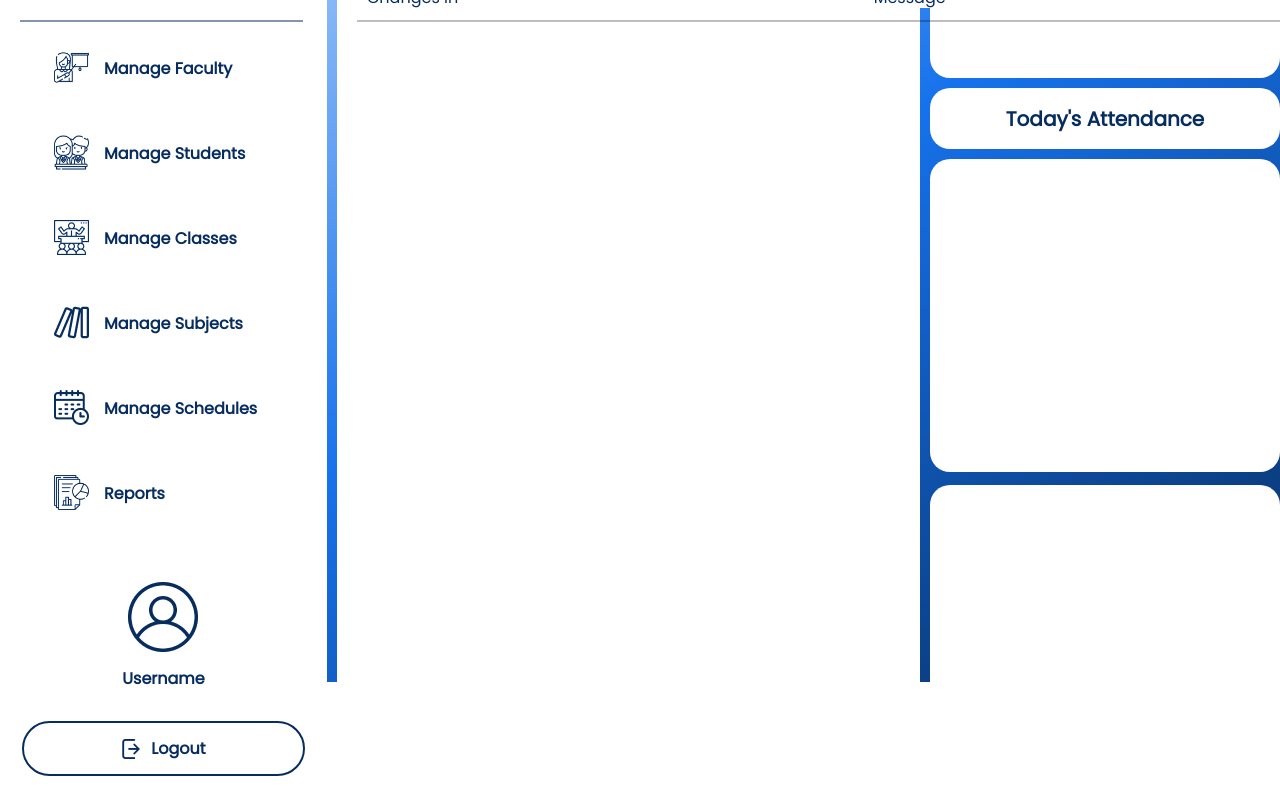
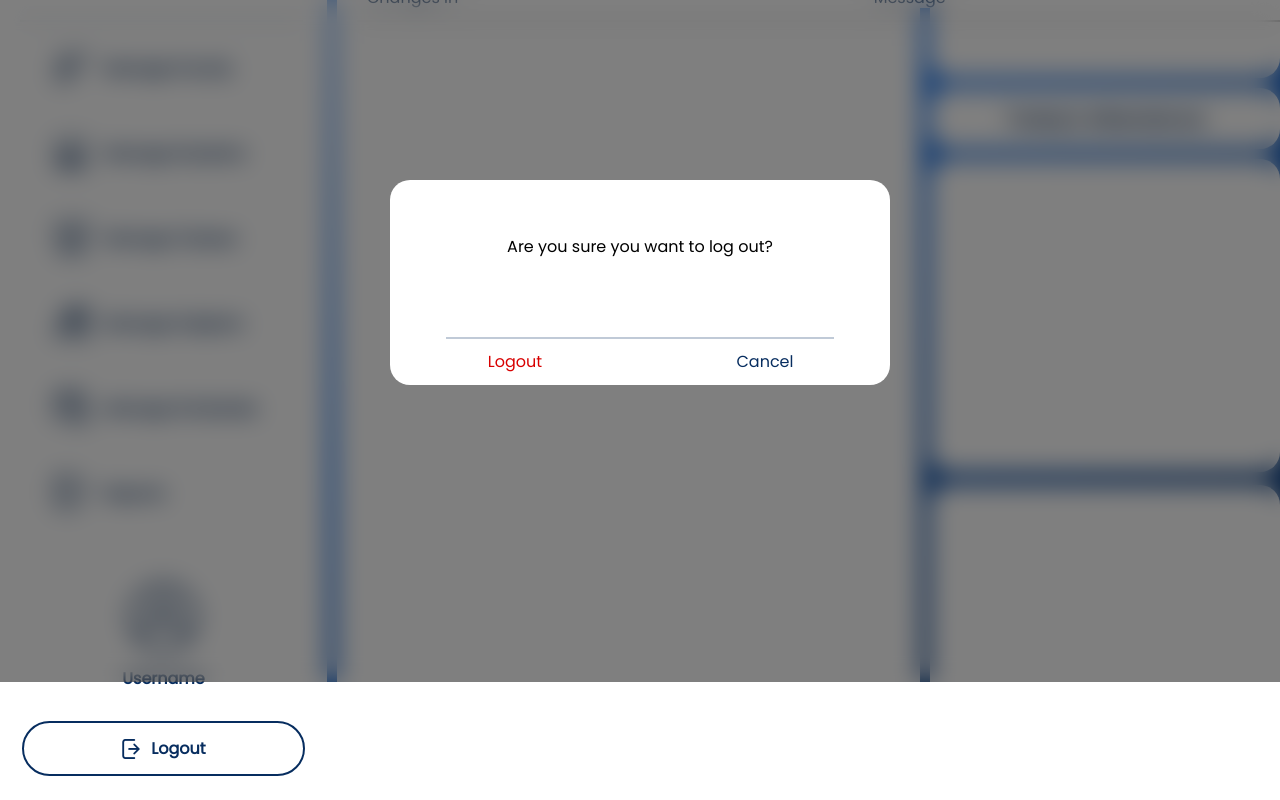
Before and after one commit to CMH7/PresentPo-Admin, a React (Vite) app: page /admindashboard in a window 1280 px wide. Both pictures are taken after a click on the button "Logout". Shown: the part 118-918 px from the top of the page. Built offline with nearby package versions, Linux system fonts and the light colour scheme.

Commit message:
logout function and confirmation modal

```diff
--- a/src/pages/AdminDashboard.tsx
+++ b/src/pages/AdminDashboard.tsx
@@ -7,14 +7,56 @@ import subjects from '../assets/subjects.png';
 import schedules from '../assets/schedules.png';
 import reports from '../assets/report-dark.png';
 import account1 from '../assets/account 1.png';
+import logoutwhite from '../assets/logoutwhite.png';
 import logout1 from '../assets/logout 1.png';
-import React from 'react';
+import { useNavigate } from "react-router";
+import { useState } from "react";
 
 /*stated na page na yung 'Admin Dashboard'
 after this, go to index.tsx to import the page*/
 export default function AdminDashboard() {
+  const [showModal, setShowModal] = useState(false)
+
+  const navigate = useNavigate()
+
+  const logout = async () => {
+    localStorage.clear()
+    navigate('/', { replace: true })
+  }
+
   return(
     <Wrapper>
+      {/* confirmation modal  */}
+      {
+        showModal ?
+          <div className="absolute w-screen h-screen z-50 bg-black/50 backdrop-blur-md flex justify-center items-center poppins text-[16px]">
+            <div className="w-[500px] h-[205px] bg-white rounded-[20px] flex flex-col items-center pt-[55px] relative">
+              {/* message  */}
+              <div className="w-[388px] overflow-hidden text-clip text-center">
+                Are you sure you want to log out?
+              </div>
+
+              {/* divider  */}
+              <div className="absolute bottom-[46px] w-[388px] h-0.5 border-t-0 bg-[#072D5F] opacity-25" />
+
+              {/* buttons  */}
+              <div className="w-full flex justify-evenly absolute bottom-[11px]">
+                {/* proceed button  */}
+                <div onClick={logout} className="text-[#D80000] h-full w-2/4 cursor-pointer flex justify-center items-center hover:font-bold">
+                  Logout
+                </div>
+
+                {/* cancel button  */}
+                <div onClick={() => setShowModal(false)} className="text-primary-2 h-full w-2/4 cursor-pointer flex justify-center items-center hover:font-bold">
+                  Cancel
+                </div>
+              </div>
+            </div>
+          </div>
+          :
+          <></>
+      }
+
       {/* columns*/}
     	<div className="flex justify-evenly gap-x-[10px] poppins">
 
@@ -27,8 +69,7 @@ export default function AdminDashboard() {
           </div>
 
           {/* Line Break */}
-          <div className="ml-[20px] w-[283px] h-0.5 border-t-0 bg-[#072D5F] opacity-50">
-          </div>
+          <div className="ml-[20px] w-[283px] h-0.5 border-t-0 bg-[#072D5F] opacity-25" />
 
           {/* manage faculty  */}
           <div className=" flex w-[261px] h-[60px] ml-[32px] mt-[25px]">
@@ -99,9 +140,10 @@ export default function AdminDashboard() {
                 Username
               </div>
 
-              <button className="flex justify-center items-center ml-[22px] mt-[30px] mr-[100px] bg-transparent hover:bg-[#1672ec] text-[#072D5F] font-semibold rounded-full border-[2px] border-[#072D5F] focus:outline-none focus:shadow-outline w-[283px] h-[55px]" type="submit">
+              <button onClick={() => setShowModal(true)} className="group flex justify-center items-center ml-[22px] mt-[30px] mr-[100px] bg-transparent hover:bg-primary-2 text-primary-2 hover:text-white font-semibold rounded-full border-[2px] border-[#072D5F] focus:outline-none focus:shadow-outline w-[283px] h-[55px]" type="submit">
                 <div className="flex w-[20px] h-[20px] mr-[10px]">
-                  <img src={logout1} alt="logout1"/>
+                  <img className="group-hover:hidden" src={logout1} alt="logout1"/>
+                  <img className="hidden group-hover:block" src={logoutwhite} alt="logoutwhite"/>
                 </div>
                   Logout
 							</button>
--- a/src/pages/Dashboard.tsx
+++ /dev/null
@@ -1,21 +0,0 @@
-import { useEffect } from "react";
-import Wrapper from "../components/Wrapper";
-import { useSelector } from 'react-redux'
-import { selectAdmin } from "../selectors";
-
-
-export default function Dashboard() {
-  const admin = useSelector(selectAdmin)
-
-  useEffect(() => {
-    document.title = 'Dashboard';
-  }, [])
-
-  return (
-    <Wrapper centered={true}>
-      <div>
-        {admin.name.first} {admin.name.middle} {admin.name.last} {admin.name.extension}
-      </div>
-    </Wrapper>
-  )
-}
--- a/src/pages/index.tsx
+++ b/src/pages/index.tsx
@@ -1,6 +1,5 @@
 import { BrowserRouter, Routes, Route } from 'react-router-dom';
 import Signin from './Signin';
-import Dashboard from './Dashboard';
 import Students from './Students';
 import EditSchedule from './EditSchedule';
 import AddSchedule from './AddSchedule';
@@ -20,7 +19,6 @@ export default function Pages() {
     <BrowserRouter>
       <Routes>
         <Route element={<Signin />} path='/' />
-        <Route element={<Dashboard />} path='/dashboard' />
         <Route element={<Students />} path='/students' />
         <Route element={<EditSchedule />} path='/editschedule' />
         <Route element={<AddSchedule />} path='/addschedule' />
```
Also changed, not shown: src/assets/logoutwhite.png (added).
